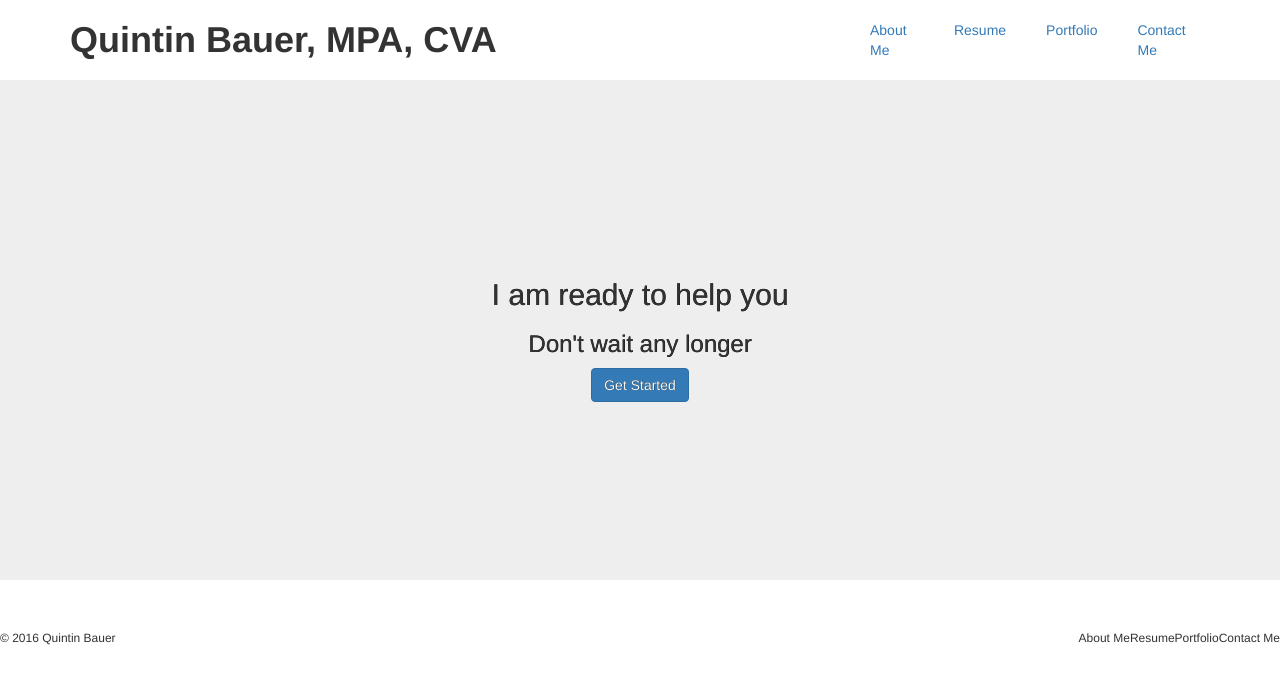
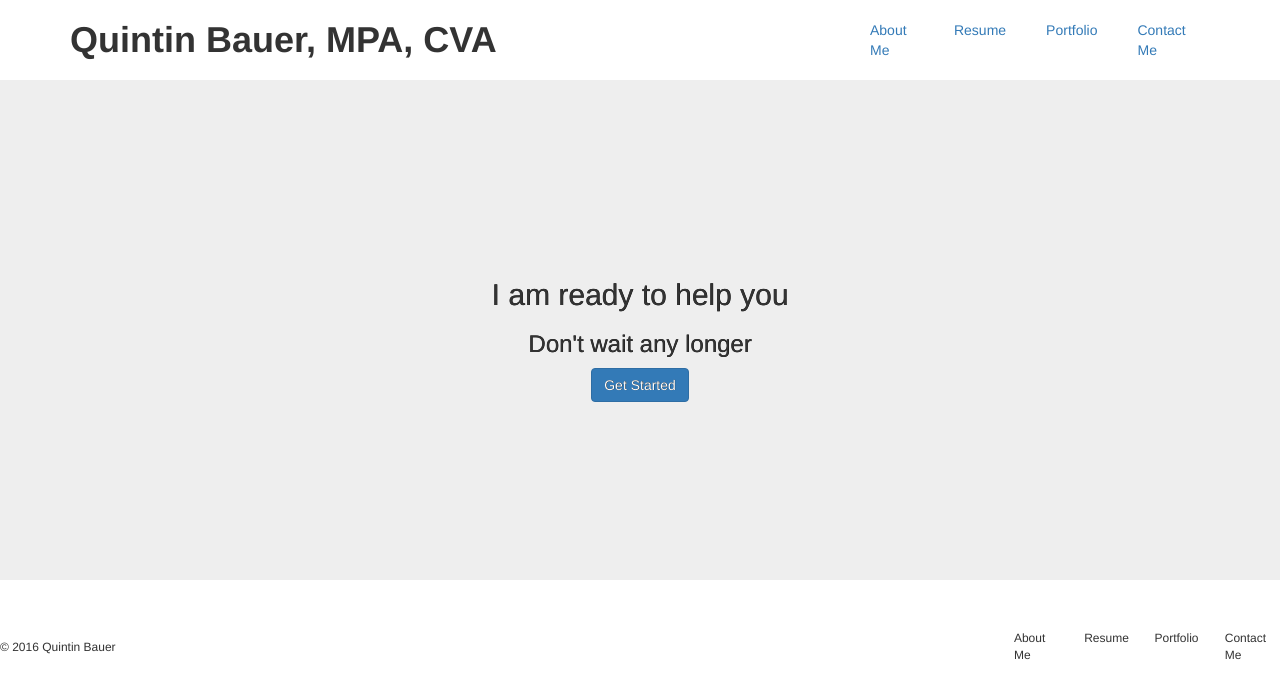
Before and after one commit to qbauer82/qbauer82.github.io, a Jekyll site: the page index.html, which Jekyll copies as it is, in a window 1280 px wide. Shown: the top 699 px of the page. Built offline with Jekyll 4.4.1, drawn with Linux system fonts in a browser that asks for light colours.

Commit message:
Update index.html

```diff
--- a/index.html
+++ b/index.html
@@ -30,15 +30,15 @@
      &copy; 2016 Quintin Bauer
     </p>
     <ul class="col-sm-8">
-     <li>
+     <li class="col-sm-1">
       About Me
      </li>
-     <li>Resume
+     <li class="col-sm-1">Resume
      </li>
-    <li>
+    <li class="col-sm-1">
      Portfolio
     </li>
-    <li>Contact Me</li>
+    <li class="col-sm-1">Contact Me</li>
     </ul>
 
    </div>
```
